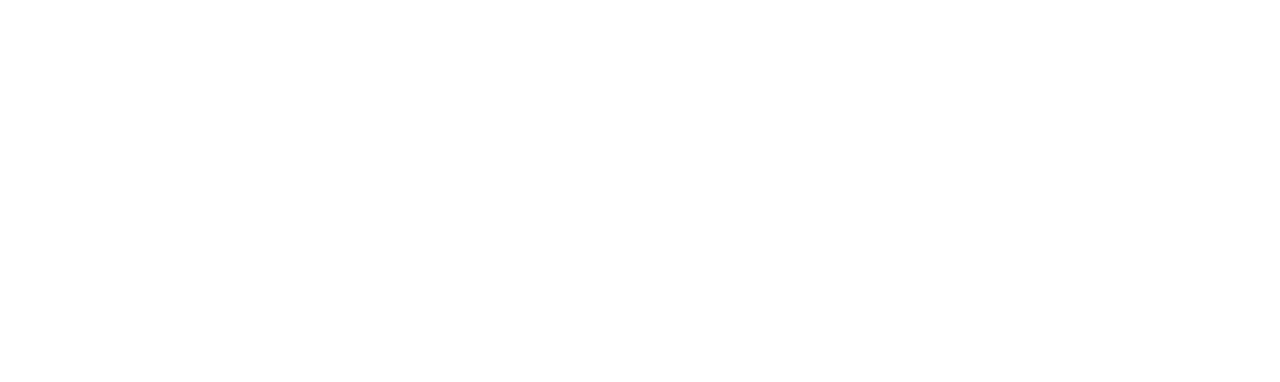
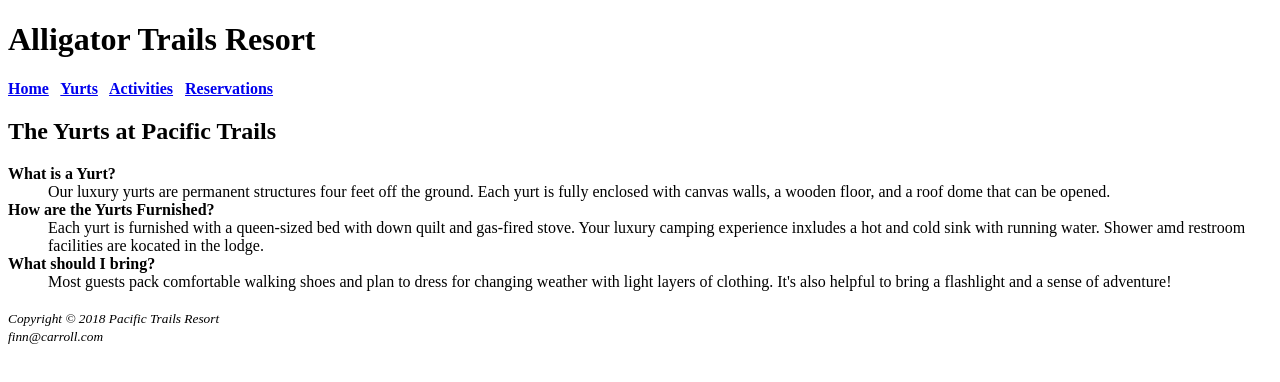
Before and after one commit to githubtarnished/pacificTrailsResort, a plain HTML site: page yurts.html in a window 1280 px wide. Drawn offline with Linux system fonts and the light colour scheme.

Commit message:
Update yurts.html

```diff
--- a/yurts.html
+++ b/yurts.html
@@ -1,29 +1,38 @@
 <!DOCTYPE html>
 <html lang="eng">
 <head>
-	<title></title>
+	<title>Pacific Trails Resort: Yurts</title>
 	<meta charset="utf-8">
 </head>
 
 <main>
 	<header>
-
+		<h1>Alligator Trails Resort</h1>
 	</header>
 
-	<nav>
-
-	</nav>
+	<nav><b>
+		<a href="index.html">Home</a> &nbsp;
+		<a href="yurts.html">Yurts</a> &nbsp;
+		<a href="activities.html">Activities</a> &nbsp;
+		<a href="reservations.html">Reservations</a>
+	</b></nav>
 
 	<body>
+		<h2>The Yurts at Pacific Trails</h2>
 
-		<div>
-
-		</div>
-
+			<dl>
+				<dt><strong>What is a Yurt?</strong></dt>
+				<dd>Our luxury yurts are permanent structures four feet off the ground.
+				Each yurt is fully enclosed with canvas walls, a wooden floor, and a roof dome that can be opened.</dd>
+				<dt><strong>How are the Yurts Furnished?</strong></dt>
+			<dd>Each yurt is furnished with a queen-sized bed with down quilt and gas-fired stove. Your luxury camping experience inxludes a hot and cold sink with running water. Shower amd restroom facilities are kocated in the lodge.</dd>
+				<dt><strong>What should I bring?</strong></dt>
+				<dd>Most guests pack comfortable walking shoes and plan to dress for changing weather with light layers of clothing.  It's also helpful to bring a flashlight and a sense of adventure!</dd><br>
 	</body>
 
 	<footer>
-
+		<small><i>Copyright &copy 2018 Pacific Trails Resort</i></small><br>
+		<small><i>finn@carroll.com</i></small>
 	</footer>
 </main>
 
```
